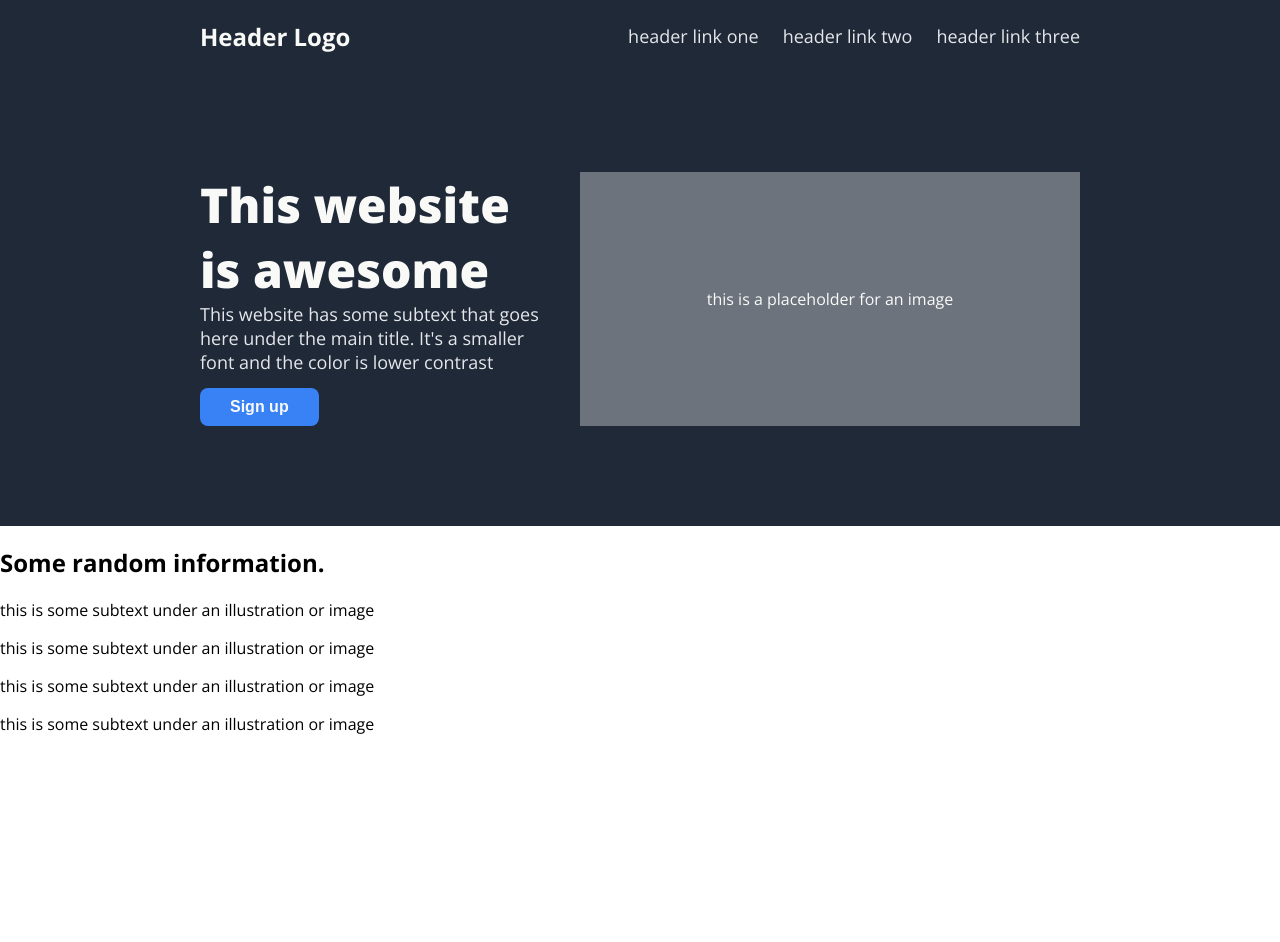
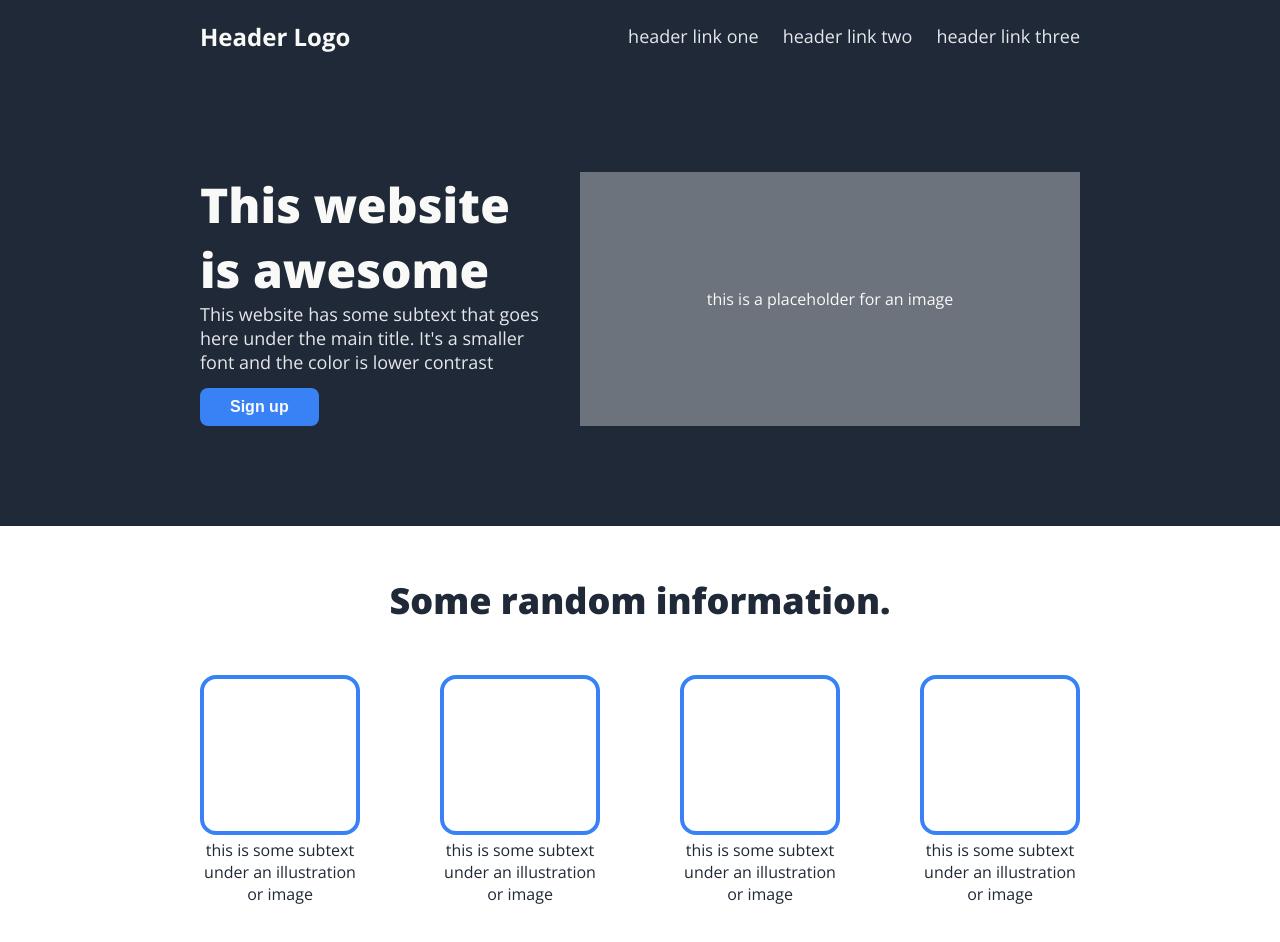
Before and after one commit to Marutovsky/landing-page, a plain HTML site: page index.html in a window 1280 px wide. Before the commit the page ends 800 px from the top, so only its background shows below. Drawn offline with nearby package versions, Linux system fonts and the light colour scheme.

Commit message:
Add styling to info section
Set positioning of header and cards, make cards fixed size, change colors and fonts to match template

```diff
--- a/styles.css
+++ b/styles.css
@@ -1,10 +1,20 @@
 @import url('https://fonts.googleapis.com/css2?family=Open+Sans:ital,wght@0,400;0,700;0,800;1,300&display=swap');
+
+html {
+  box-sizing: border-box;
+}
+
+*, *:before, *:after {
+  box-sizing: inherit;
+}
 
 body {
   padding: 0;
   margin: 0;
   font-family: 'Open Sans', sans-serif;
 }
+
+/* Header */
 
 .header {
   display: flex;
@@ -31,6 +41,8 @@ body {
   color: #f9faf8;
   font-weight: 700;
 }
+
+/* Hero section */
 
 .hero {
   padding: 100px 200px;
@@ -77,3 +89,44 @@ body {
   border: none;
   border-radius: 8px;
 }
+
+/* Info section */
+
+.info {
+  padding: 0 200px;
+  padding-bottom: 100px;
+}
+
+.info-header {
+  text-align: center;
+  font-size: 36px;
+  font-weight: 800;
+  color: #1f2937;
+  padding: 50px 0;
+  margin: 0;
+}
+
+.info-cards {
+  display: flex;
+  flex-direction: row;
+  justify-content: space-between;
+  flex-wrap: wrap;
+  gap: 20px;
+}
+
+.card {
+  width: 160px;
+}
+
+.card-img {
+  border: 4px solid #3882f6;
+  width: 160px;
+  height: 160px;
+  border-radius: 16px;
+}
+
+.card p {
+  text-align: center;
+  color: #1f2937;
+  margin: 4px;
+}
```
